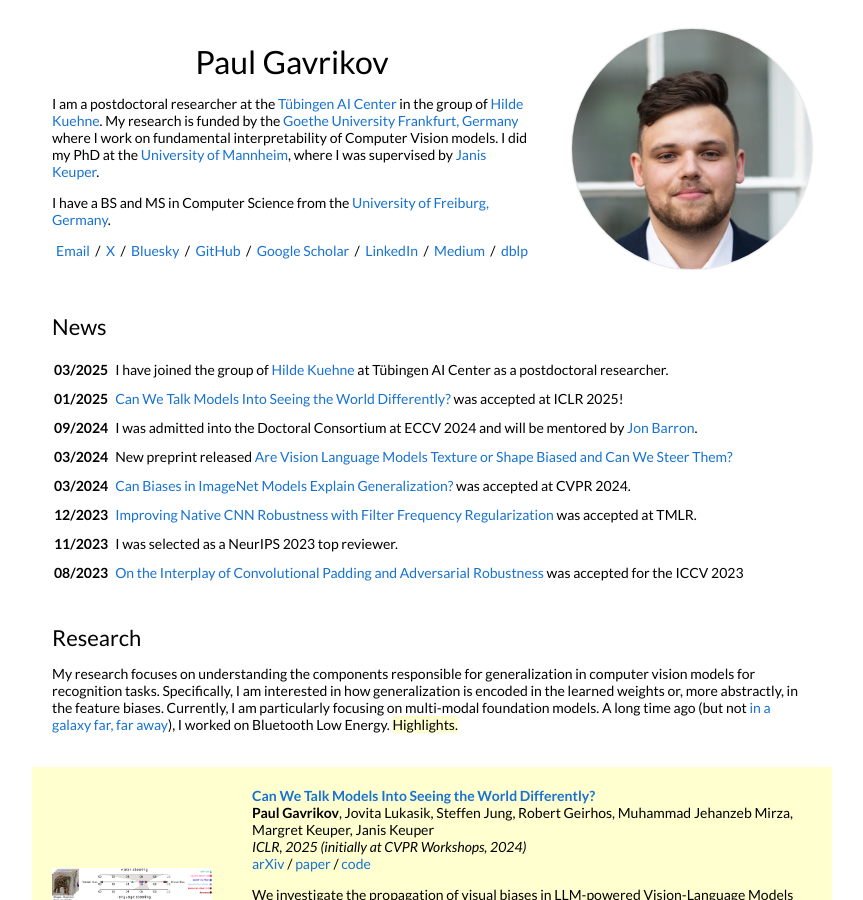
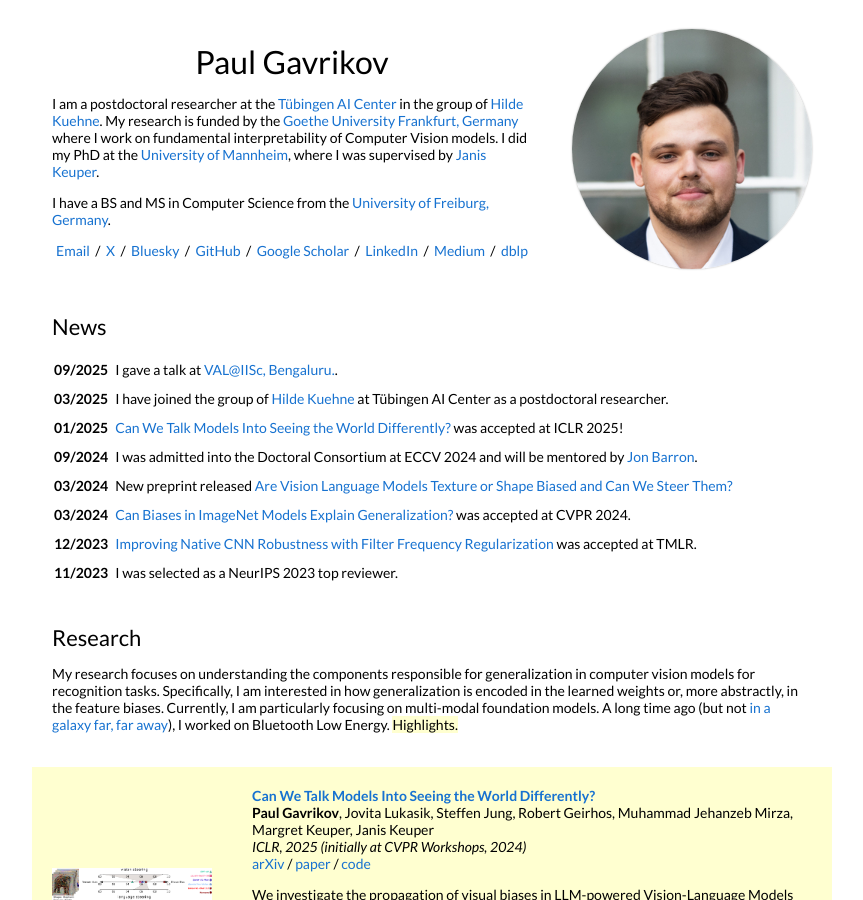
Before and after one commit to paulgavrikov/paulgavrikov.github.io, a Jekyll site: the page built from _posts/2018-05-15-intro.markdown, in a window 1280 px wide and 900 px high. Shown: the whole window, without its empty margins (208-1071 px from the left). Built offline with Jekyll 4.4.1, drawn with Linux system fonts in a browser that asks for light colours.

Commit message:
add news entry for talk at VAL@IISc, Bengaluru in September 2025

```diff
--- a/_data/news.yml
+++ b/_data/news.yml
@@ -1,3 +1,6 @@
+- news_entry:
+  date: 09/2025
+  text: I gave a talk at <a href="https://youtu.be/9efpCs1ltcM">VAL@IISc, Bengaluru.</a>.
 - news_entry:
   date: 03/2025
   text: I have joined the group of <a href="https://hildekuehne.github.io/">Hilde Kuehne</a> at Tübingen AI Center as a postdoctoral researcher.
```
